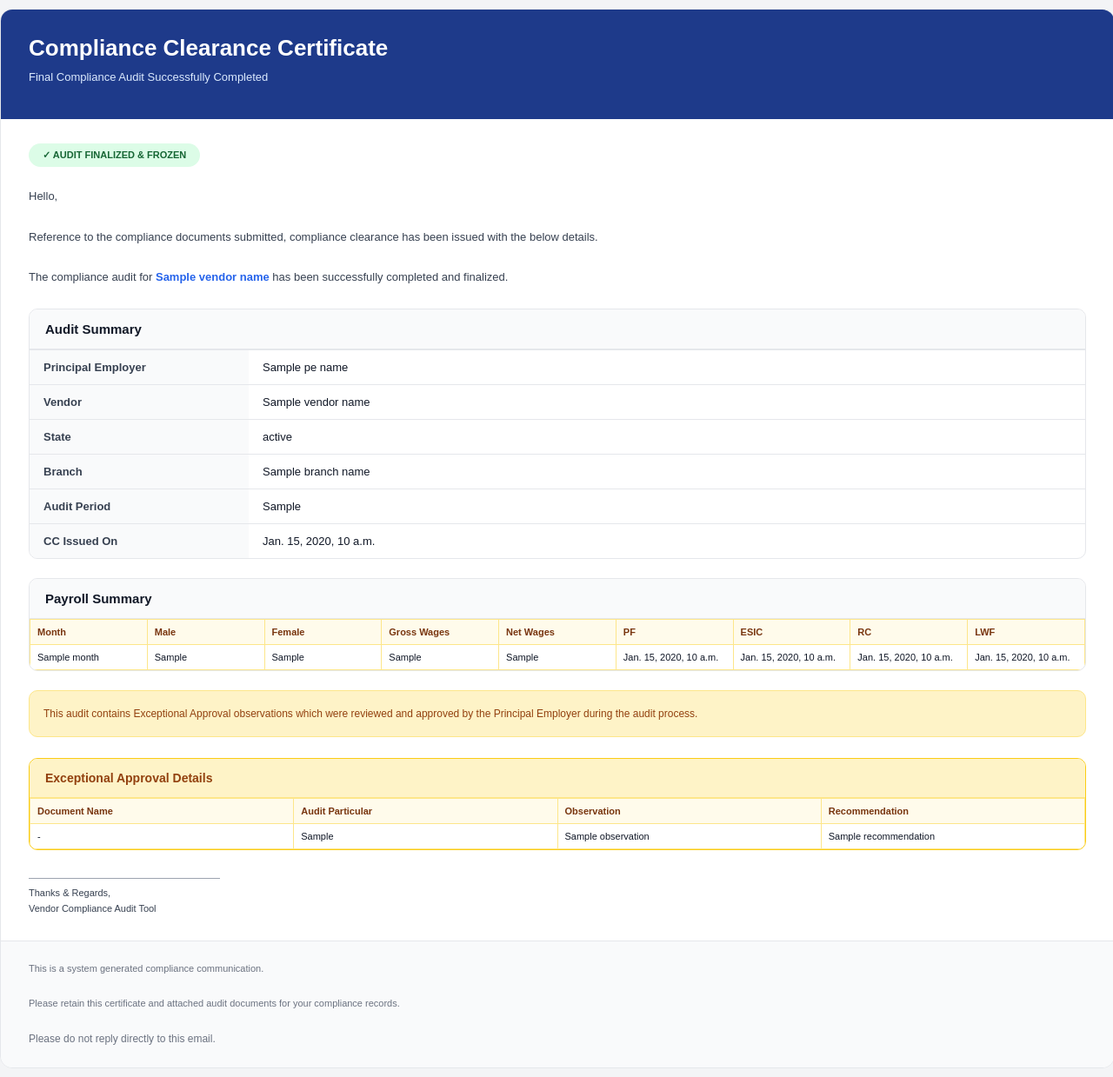
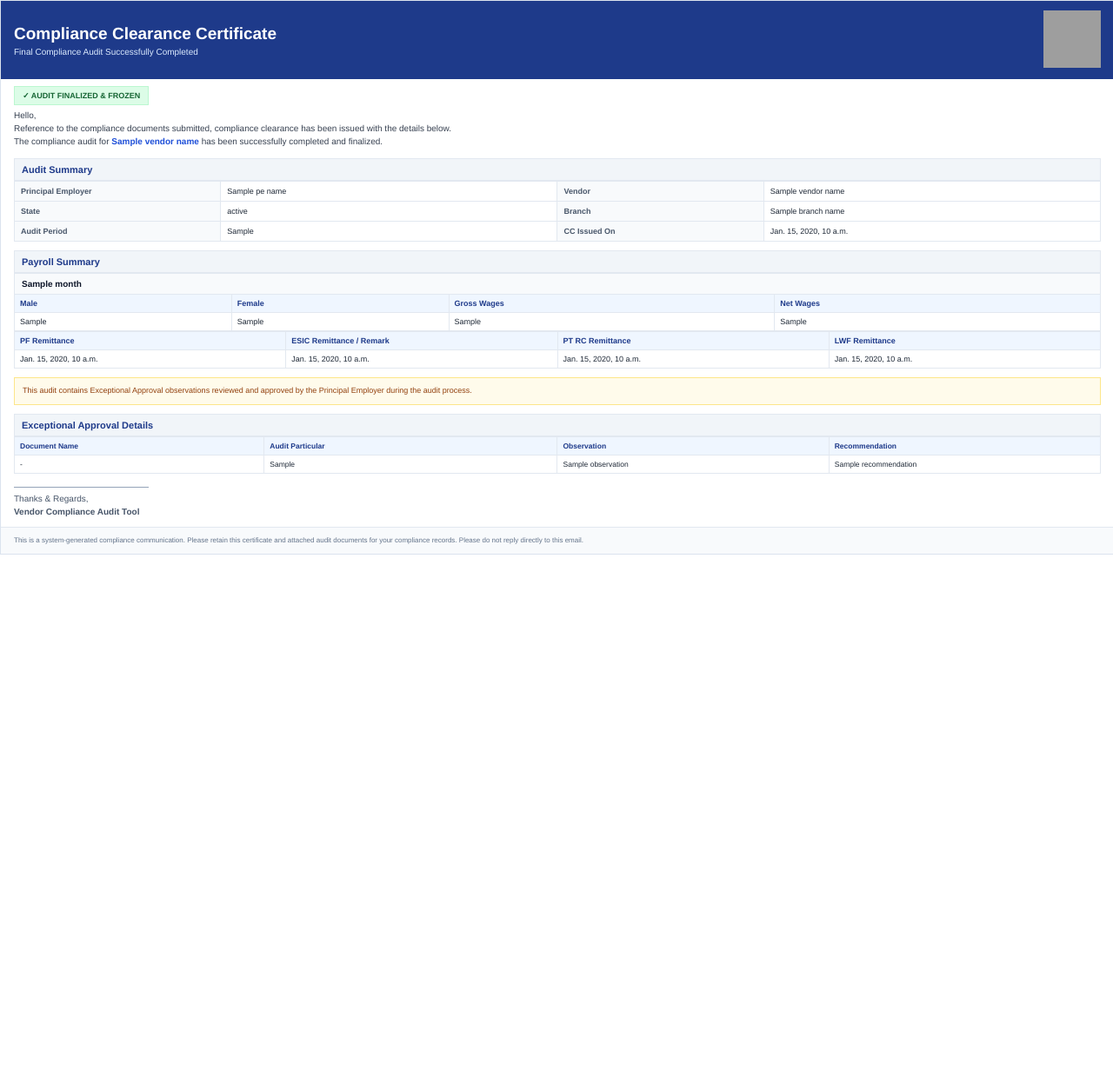
Before and after one commit to worldofMayur/HRcompliance, a Django app: template hr_compliance_backend/templates/auditor/compliance_clearance_email.html in a window 1280 px wide. Shown: the whole page at 87% size. After the commit the page ends 638 px from the top, so only its background shows below. Run offline with Django 5.2, Linux system fonts and the light colour scheme; the template is opened without the code that fills it: most values are stand-ins (such as "Sample title", 1, 10 or a date in 2020); grey boxes are pictures that could not be loaded.

Commit message:
Fixed allaolaizkaikzaizkaikaikaizkauzjokaok

```diff
--- a/hr_compliance_backend/templates/auditor/compliance_clearance_email.html
+++ b/hr_compliance_backend/templates/auditor/compliance_clearance_email.html
@@ -1,542 +1,111 @@
+{% load static %}
 <!DOCTYPE html>
 <html>
-
 <head>
-
-<meta charset="utf-8">
-
+<meta charset="utf-8" />
 <style>
-
-@page{
-    size:A4;
-    margin:22px;
-}
-
-body{
-    margin:0;
-    padding:0;
-    background:#f3f4f6;
-    font-family:Arial,sans-serif;
-    color:#111827;
-}
-
-.table-responsive{
-    width:100%;
-    overflow-x:auto;
-}
-
-.container{
-    width:100%;
-    background:#f3f4f6;
-    padding:10px 0;
-}
-
-.card{
-    width:100%;
-    background:#ffffff;
-    border-radius:14px;
-    overflow:hidden;
-    border:1px solid #e5e7eb;
-}
-
-.header{
-    background:#1e3a8a;
-    padding:28px 32px;
-    color:white;
-}
-
-.header h1{
-    margin:0;
-    font-size:26px;
-    font-weight:bold;
-    line-height:1.3;
-}
-
-.header p{
-    margin-top:8px;
-    font-size:13px;
-    color:#dbeafe;
-}
-
-.content{
-    padding:28px 32px;
-}
-
-.badge{
-    display:inline-block;
-    background:#dcfce7;
-    color:#166534;
-    padding:7px 16px;
-    border-radius:999px;
-    font-size:11px;
-    font-weight:bold;
-    margin-bottom:22px;
-}
-
-.message{
-    font-size:13px;
-    line-height:1.8;
-    margin-bottom:24px;
-    color:#374151;
-}
-
-.summary-card{
-    border:1px solid #e5e7eb;
-    border-radius:10px;
-    overflow:hidden;
-    margin-bottom:22px;
-}
-
-.summary-header{
-    background:#f9fafb;
-    padding:14px 18px;
-    font-size:15px;
-    font-weight:bold;
-    color:#111827;
-    border-bottom:1px solid #e5e7eb;
-}
-
-.summary-table{
-    width:100%;
-    border-collapse:collapse;
-}
-
-.summary-table td{
-    border-top:1px solid #e5e7eb;
-    padding:12px 16px;
-    font-size:13px;
-    vertical-align:top;
-}
-
-.label{
-    background:#f9fafb;
-    width:220px;
-    font-weight:bold;
-    color:#374151;
-}
-
-.note{
-    margin-top:20px;
-    background:#fef3c7;
-    border:1px solid #fde68a;
-    padding:16px;
-    border-radius:10px;
-    color:#92400e;
-    font-size:12px;
-    line-height:1.7;
-}
-
-.exception-card{
-    margin-top:24px;
-    border:1px solid #facc15;
-    border-radius:10px;
-    overflow:hidden;
-}
-
-.exception-item{
-    border-bottom:1px solid #fde68a;
-    padding:14px 16px;
-}
-
-.exception-item:last-child{
-    border-bottom:none;
-}
-
-.exception-row{
-    margin-bottom:10px;
-}
-
-.exception-row strong{
-    display:block;
-    color:#78350f;
-    font-size:12px;
-    margin-bottom:4px;
-}
-
-.exception-row span{
-    display:block;
-    font-size:12px;
-    color:#111827;
-    line-height:1.6;
-    word-break:break-word;
-}
-
-.exception-header{
-    background:#fef3c7;
-    padding:14px 18px;
-    font-size:14px;
-    font-weight:bold;
-    color:#92400e;
-    border-bottom:1px solid #fde68a;
-}
-
-.exception-table{
-    width:100%;
-    border-collapse:collapse;
-    table-layout:fixed;
-}
-
-.exception-table th,
-.exception-table td{
-    border:1px solid #fde68a;
-    padding:8px;
-    font-size:11px;
-    vertical-align:top;
-    word-wrap:break-word;
-    overflow-wrap:break-word;
-}
-
-.exception-table th{
-    background:#fffbeb;
-    color:#78350f;
-    text-align:left;
-}
-
-.signature{
-    margin-top:32px;
-}
-
-.signature-line{
-    width:220px;
-    border-top:1px solid #9ca3af;
-    margin-bottom:8px;
-}
-
-.signature-text{
-    font-size:11px;
-    color:#374151;
-    line-height:1.6;
-}
-
-.footer{
-    padding:22px 32px;
-    background:#f9fafb;
-    border-top:1px solid #e5e7eb;
-    font-size:11px;
-    color:#6b7280;
-    line-height:1.8;
-}
-
-.highlight{
-    color:#2563eb;
-    font-weight:bold;
-}
-
-.small-text{
-    font-size:12px;
-    color:#6b7280;
-}
-
+@page { size: A4 portrait; margin: 14mm; }
+body { margin:0; padding:0; font-family:Helvetica, Arial, sans-serif; font-size:10px; color:#1f2937; background:#ffffff; }
+.card { width:100%; border:1px solid #dbe3ee; background:#ffffff; }
+.header-table { width:100%; border-collapse:collapse; background:#1e3a8a; }
+.header-table td { border:0; vertical-align:middle; padding:11px 15px; }
+.header-text { color:#ffffff; }
+.title { font-size:19px; font-weight:bold; color:#ffffff; line-height:1.25; }
+.subtitle { margin-top:4px; font-size:10px; color:#dbeafe; }
+.logo-cell { width:88px; text-align:right; }
+.logo { width:66px; height:66px; }
+.content { padding:13px 15px 10px; }
+.badge { background:#dcfce7; color:#166534; border:1px solid #bbf7d0; padding:5px 9px; font-size:9px; font-weight:bold; }
+.message { margin:10px 0 12px; font-size:10px; line-height:1.5; color:#374151; }
+.highlight { color:#1d4ed8; font-weight:bold; }
+.section-title { padding:6px 8px; margin:10px 0 0; font-size:11px; font-weight:bold; color:#1e3a8a; background:#f1f5f9; border:1px solid #e2e8f0; }
+.summary-table,.data-table { width:100%; border-collapse:collapse; }
+.summary-table td { border:1px solid #e2e8f0; padding:6px 7px; font-size:9px; vertical-align:top; word-wrap:break-word; }
+.summary-label { background:#f8fafc; color:#475569; font-weight:bold; width:19%; }
+.summary-value { width:31%; }
+.data-table th,.data-table td { border:1px solid #e2e8f0; padding:5px 6px; font-size:9px; vertical-align:top; text-align:left; word-wrap:break-word; }
+.data-table th { background:#eff6ff; color:#1e3a8a; font-weight:bold; }
+.payroll-month { padding:6px 8px; background:#f8fafc; border:1px solid #e2e8f0; border-bottom:0; color:#0f172a; font-weight:bold; font-size:10px; }
+.payroll-block { margin:0 0 8px; }
+.na { color:#92400e; font-weight:bold; }
+.reason { margin-top:3px; font-size:8px; line-height:1.35; color:#92400e; }
+.notice { margin-top:10px; padding:8px 9px; background:#fffbeb; border:1px solid #fde68a; color:#92400e; font-size:9px; line-height:1.5; }
+.exception-table th,.exception-table td { font-size:8.5px; }
+.signature { margin-top:15px; font-size:10px; line-height:1.5; color:#475569; }
+.signature-rule { width:155px; border-top:1px solid #94a3b8; margin-bottom:5px; }
+.footer { padding:9px 15px; background:#f8fafc; border-top:1px solid #e2e8f0; color:#64748b; font-size:8px; line-height:1.5; }
 </style>
-
 </head>
-
 <body>
-
-<div class="container">
-
 <div class="card">
-
-        <!-- HEADER -->
-
-        <div class="header">
-
-            <h1>
-                Compliance Clearance Certificate
-            </h1>
-
-            <p>
-                Final Compliance Audit Successfully Completed
-            </p>
-
+  <!-- PDF-safe table layout: the circular badge is pre-rendered in the PNG. -->
+  <table class="header-table"><tr>
+    <td class="header-text">
+      <div class="title">Compliance Clearance Certificate</div>
+      <div class="subtitle">Final Compliance Audit Successfully Completed</div>
+    </td>
+    <td class="logo-cell">
+      <img src="{% static 'images/KekulBiz-circle.png' %}" width="66" height="66" class="logo" alt="Kekul Bizserv" />
+    </td>
+  </tr></table>
+  <div class="content">
+    <span class="badge">&#10003; AUDIT FINALIZED &amp; FROZEN</span>
+    <div class="message">
+      Hello,<br />
+      Reference to the compliance documents submitted, compliance clearance has been issued with the details below.<br />
+      The compliance audit for <span class="highlight">{{ vendor_name }}</span> has been successfully completed and finalized.
     </div>
 
-        <!-- CONTENT -->
-
-        <div class="content">
-
-            <div class="badge">
-                ✓ AUDIT FINALIZED & FROZEN
-            </div>
-
-            <!-- MESSAGE -->
-
-            <div class="message">
-
-                Hello,
-
-                <br><br>
-
-                Reference to the compliance documents submitted,
-                compliance clearance has been issued with the below details.
-
-                <br><br>
-
-                The compliance audit for
-                <span class="highlight">
-                    {{ vendor_name }}
-                </span>
-                has been successfully completed and finalized.
-
-            </div>
-
-            <!-- SUMMARY -->
-
-            <div class="summary-card">
-
-                <div class="summary-header">
-                    Audit Summary
-                </div>
-
+    <div class="section-title">Audit Summary</div>
     <table class="summary-table">
-
-                    <tr>
-                        <td class="label">
-                            Principal Employer
-                        </td>
-
-                        <td>
-                            {{ pe_name }}
-                        </td>
-                    </tr>
-
-                    <tr>
-                        <td class="label">
-                            Vendor
-                        </td>
-
-                        <td>
-                            {{ vendor_name }}
-                        </td>
-                    </tr>
-
-                    <tr>
-                        <td class="label">
-                            State
-                        </td>
-
-                        <td>
-                            {{ state }}
-                        </td>
-                    </tr>
-
-                    <tr>
-                        <td class="label">
-                            Branch
-                        </td>
-
-                        <td>
-                            {{ branch_name }}
-                        </td>
-                    </tr>
-
-                    <tr>
-                        <td class="label">
-                            Audit Period
-                        </td>
-
-                        <td>
-                            {{ audit_period }}
-                        </td>
-                    </tr>
-
-                    <tr>
-                        <td class="label">
-                            CC Issued On
-                        </td>
-
-                        <td>
-                            {{ generated_at }}
-                        </td>
-                    </tr>
-
+      <tr><td class="summary-label">Principal Employer</td><td class="summary-value">{{ pe_name }}</td><td class="summary-label">Vendor</td><td class="summary-value">{{ vendor_name }}</td></tr>
+      <tr><td class="summary-label">State</td><td class="summary-value">{{ state }}</td><td class="summary-label">Branch</td><td class="summary-value">{{ branch_name }}</td></tr>
+      <tr><td class="summary-label">Audit Period</td><td class="summary-value">{{ audit_period }}</td><td class="summary-label">CC Issued On</td><td class="summary-value">{{ generated_at }}</td></tr>
     </table>
 
-            </div>
-
-            <!-- COMPLIANCE SUMMARY -->
-
-            <div class="summary-card">
-
-    <div class="summary-header">
-        Payroll Summary
-    </div>
-
-    <table class="exception-table">
-
-        <thead>
+    <div class="section-title">Payroll Summary</div>
+    {% for row in payroll_data %}
+      <div class="payroll-block">
+        <div class="payroll-month">{{ row.month|default:"-" }}</div>
+        <table class="data-table">
+          <tr><th width="20%">Male</th><th width="20%">Female</th><th width="30%">Gross Wages</th><th width="30%">Net Wages</th></tr>
+          <tr><td>{{ row.male_employees|default_if_none:"-" }}</td><td>{{ row.female_employees|default_if_none:"-" }}</td><td>{{ row.gross_wages|default_if_none:"-" }}</td><td>{{ row.net_wages|default_if_none:"-" }}</td></tr>
+        </table>
+        <table class="data-table">
+          <tr><th width="25%">PF Remittance</th><th width="25%">ESIC Remittance / Remark</th><th width="25%">PT RC Remittance</th><th width="25%">LWF Remittance</th></tr>
           <tr>
-                <th>Month</th>
-                <th>Male</th>
-                <th>Female</th>
-                <th>Gross Wages</th>
-                <th>Net Wages</th>
-                <th>PF</th>
-                <th>ESIC</th>
-                <th>RC</th>
-                <th>LWF</th>
-            </tr>
-        </thead>
-
-        <tbody>
-
-        {% for row in payroll_data %}
-
-            <tr>
-                <td>{{ row.month }}</td>
-                <td>{{ row.male_employees }}</td>
-                <td>{{ row.female_employees }}</td>
-                <td>{{ row.gross_wages }}</td>
-                <td>{{ row.net_wages }}</td>
             <td>{{ row.pf_remittance_date|default:"-" }}</td>
-
             <td>
               {% if row.esic_not_applicable %}
-                        <strong>Not Applicable</strong>
-
-                        {% if row.esic_not_applicable_reason %}
-                            <div style="font-size:9px; color:#92400e; margin-top:4px; word-wrap:break-word;">
-                                <strong>Remark:</strong>
-                                {{ row.esic_not_applicable_reason }}
+                <span class="na">Not Applicable</span>
+                {% if row.esic_not_applicable_reason %}<div class="reason"><b>Remark:</b> {{ row.esic_not_applicable_reason }}</div>{% endif %}
+              {% else %}{{ row.esic_remittance_date|default:"-" }}{% endif %}
+            </td>
+            <td>{% if row.pt_rc_not_applicable %}<span class="na">Not Applicable</span>{% else %}{{ row.rc_remittance_date|default:"-" }}{% endif %}</td>
+            <td>{% if row.lwf_not_applicable %}<span class="na">Not Applicable</span>{% else %}{{ row.lwf_remittance_date|default:"-" }}{% endif %}</td>
+          </tr>
+        </table>
       </div>
-                        {% endif %}
-                    {% else %}
-                        {{ row.esic_remittance_date|default:"-" }}
-                    {% endif %}
-                </td>
-
-
-                <td>
-                    {% if row.pt_rc_not_applicable %}
-                        Not Applicable
-                    {% else %}
-                        {{ row.rc_remittance_date|default:"-" }}
-                    {% endif %}
-                </td>
-
-                <td>
-                    {% if row.lwf_not_applicable %}
-                        Not Applicable
-                    {% else %}
-                        {{ row.lwf_remittance_date|default:"-" }}
-                    {% endif %}
-                </td>
-
-            </tr>
-
     {% empty %}
-
-            <tr>
-                <td colspan="9" style="text-align:center;">
-                    No payroll data available.
-                </td>
-            </tr>
-
+      <table class="data-table"><tr><td align="center">No payroll data available.</td></tr></table>
     {% endfor %}
 
+    {% if exceptional_entries %}
+      <div class="notice">This audit contains Exceptional Approval observations reviewed and approved by the Principal Employer during the audit process.</div>
+      <div class="section-title">Exceptional Approval Details</div>
+      <table class="data-table exception-table" repeat="1">
+        <thead><tr><th width="23%">Document Name</th><th width="27%">Audit Particular</th><th width="25%">Observation</th><th width="25%">Recommendation</th></tr></thead>
+        <tbody>
+          {% for item in exceptional_entries %}
+            <tr><td>{{ item.document_name|default:"-" }}</td><td>{{ item.audit_particular|default:"-" }}</td><td>{{ item.observation|default:"-" }}</td><td>{{ item.recommendation|default:"-" }}</td></tr>
+          {% endfor %}
         </tbody>
-
       </table>
-
-</div>
-            <!-- EXCEPTIONAL APPROVAL NOTE -->
-
-            {% if exceptional_entries %}
-
-            <div class="note">
-
-                This audit contains Exceptional Approval observations
-                which were reviewed and approved by the Principal Employer
-                during the audit process.
-
-            </div>
-
-            <!-- EXCEPTION TABLE -->
-
-<div class="exception-card">
-
-    <div class="exception-header">
-        Exceptional Approval Details
-    </div>
-
-<div class="table-responsive">
-
-    <table class="exception-table">
-
-        <thead>
-            <tr>
-                <th>Document Name</th>
-                <th>Audit Particular</th>
-                <th>Observation</th>
-                <th>Recommendation</th>
-            </tr>
-        </thead>
-
-        <tbody>
-
-            {% for item in exceptional_entries %}
-
-            <tr>
-                <td>{{ item.document_name|default:"-" }}</td>
-                <td>{{ item.audit_particular|default:"-" }}</td>
-                <td>{{ item.observation|default:"-" }}</td>
-                <td>{{ item.recommendation|default:"-" }}</td>
-            </tr>
-
-            {% endfor %}
-
-        </tbody>
-
-    </table>
-
-</div>
-</div>
     {% endif %}
 
-<!-- SIGNATURE -->
-
-<div class="signature">
-
-                <div class="signature-line"></div>
-
-                <div class="signature-text">
-
-                    Thanks & Regards,
-
-                    <br>
-
-                    Vendor Compliance Audit Tool
-
+    <div class="signature"><div class="signature-rule"></div>Thanks &amp; Regards,<br /><b>Vendor Compliance Audit Tool</b></div>
   </div>
-
+  <div class="footer">This is a system-generated compliance communication. Please retain this certificate and attached audit documents for your compliance records. Please do not reply directly to this email.</div>
 </div>
-
-        </div>
-
-        <!-- FOOTER -->
-
-        <div class="footer">
-
-            This is a system generated compliance communication.
-
-            <br><br>
-
-            Please retain this certificate and attached audit documents for your compliance records.
-
-            <br><br>
-
-            <span class="small-text">
-
-                Please do not reply directly to this email.
-
-            </span>
-
-        </div>
-
-    </div>
-
-</div>
-
 </body>
-
 </html>
```
Lines whose indentation alone changed are shown as unchanged.
